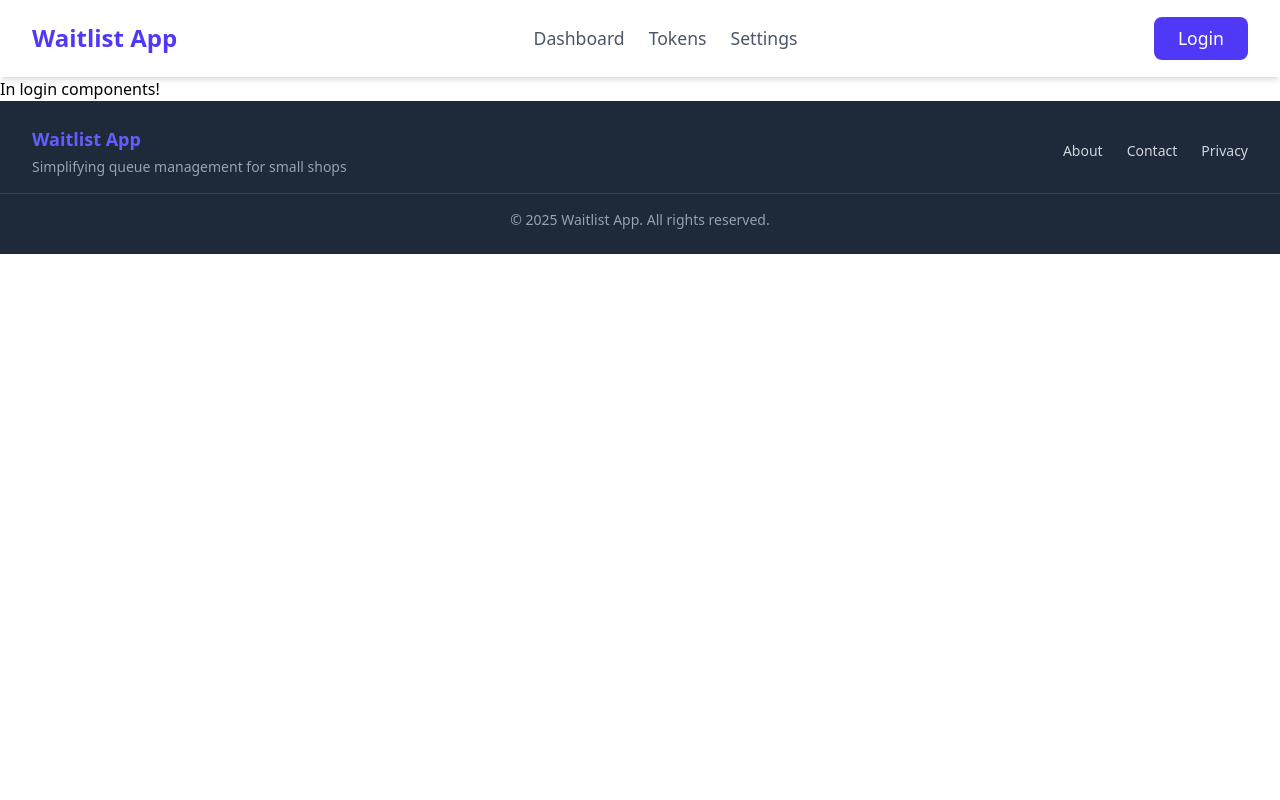
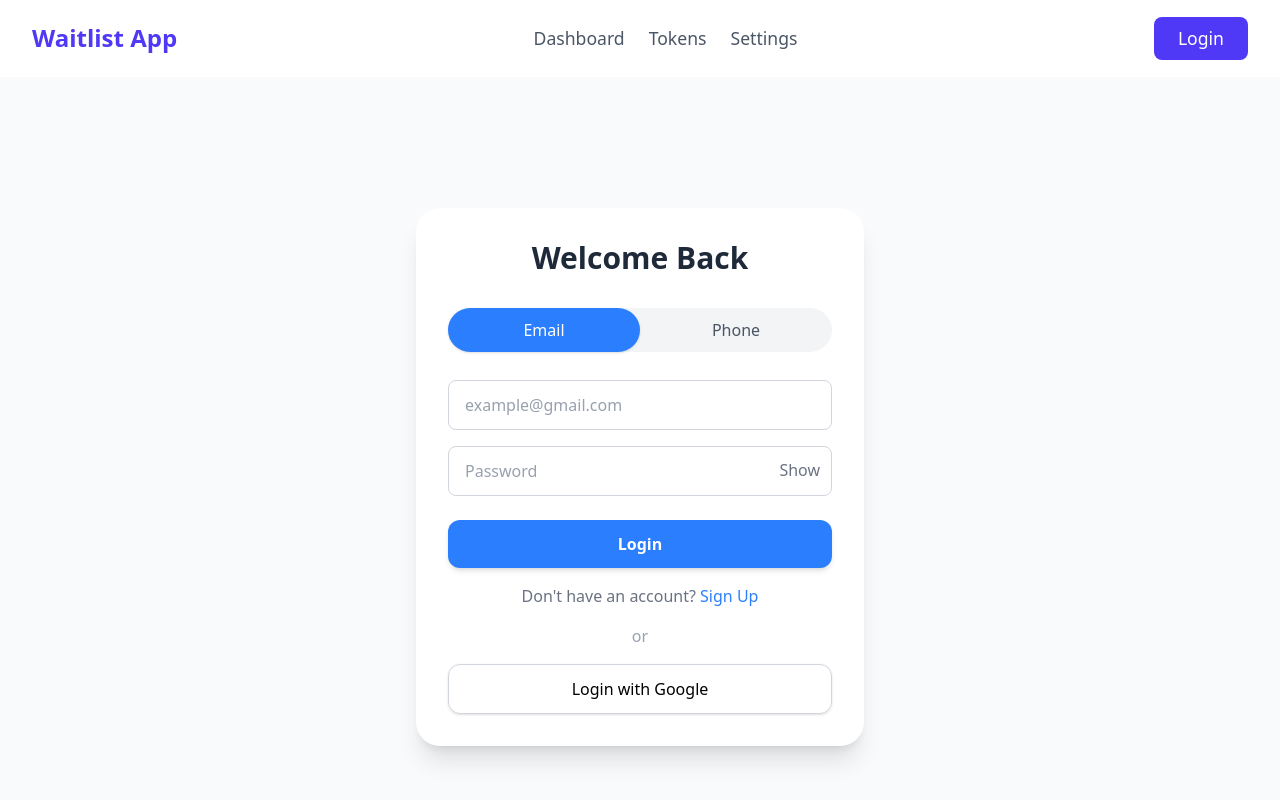
Before and after one commit to priyanshuBS/waitlist-token-system, a React app in the folder frontend/: page /login in a window 1280 px wide. Shown: the top 800 px of the page. Built offline with nearby package versions, Linux system fonts and the light colour scheme; the HTML template or start-up script is replaced by a standard one.

Commit message:
create login and signup components

```diff
--- /dev/null
+++ b/frontend/src/components/UI/Input.jsx
@@ -0,0 +1,44 @@
+const Input = ({
+  label,
+  name,
+  type = "text",
+  value,
+  onChange,
+  placeholder,
+  error,
+  extra,
+}) => {
+  return (
+    <div className="mb-4 w-full relative">
+      {/* Label */}
+      {label && (
+        <label
+          htmlFor={name}
+          className="block text-gray-600 text-sm font-medium mb-1"
+        >
+          {label}
+        </label>
+      )}
+
+      {/* Input */}
+      <input
+        id={name}
+        name={name}
+        type={type}
+        value={value}
+        onChange={onChange}
+        placeholder={placeholder}
+        className={`w-full border rounded-lg px-4 py-3 text-gray-800 placeholder-gray-400 focus:outline-none focus:ring-2 focus:ring-blue-400 focus:border-0 transition
+          ${error ? "border-red-400 focus:ring-red-400" : "border-gray-300"}`}
+      />
+
+      {/* Extra element */}
+      {extra && <div className="absolute right-3 top-3">{extra}</div>}
+
+      {/* Error message */}
+      {error && <p className="text-red-500 text-xs mt-1">{error}</p>}
+    </div>
+  );
+};
+
+export default Input;
--- a/frontend/src/pages/auth/Login.jsx
+++ b/frontend/src/pages/auth/Login.jsx
@@ -1,7 +1,131 @@
+import { useState } from "react";
+import { Link } from "react-router-dom";
+import Input from "../../components/UI/Input";
+
 const Login = () => {
+  const [method, setMethod] = useState("email"); // email or phone
+  const [form, setForm] = useState({
+    email: "",
+    phoneNumber: "",
+    password: "",
+  });
+  const [errors, setErrors] = useState({});
+  const [showPassword, setShowPassword] = useState(false);
+
+  const handleChange = (e) => {
+    const { name, value } = e.target;
+    setForm((prev) => ({ ...prev, [name]: value }));
+  };
+
+  const handleLogin = (e) => {
+    e.preventDefault();
+    // Handle login logic here
+  };
+
+  const handleGoogleLogin = () => {
+    console.log("Login with Google");
+  };
+
   return (
-    <div>
-      <p>In login components!</p>
+    <div className="min-h-screen flex items-center justify-center bg-gray-50 px-4">
+      <div className="w-full max-w-md p-8 bg-white rounded-3xl shadow-xl">
+        <h2 className="text-3xl font-extrabold mb-8 text-center text-gray-800">
+          Welcome Back
+        </h2>
+
+        {/* Email / Phone Toggle */}
+        <div className="flex justify-center mb-7 bg-gray-100 rounded-full">
+          <button
+            type="button"
+            onClick={() => setMethod("email")}
+            className={`flex-1 py-2.5 rounded-full font-medium transition cursor-pointer ${
+              method === "email"
+                ? "bg-blue-500 text-white shadow"
+                : "text-gray-600"
+            }`}
+          >
+            Email
+          </button>
+          <button
+            type="button"
+            onClick={() => setMethod("phone")}
+            className={`flex-1 py-2.5 rounded-full font-medium transition cursor-pointer ${
+              method === "phone"
+                ? "bg-blue-500 text-white shadow"
+                : "text-gray-600"
+            }`}
+          >
+            Phone
+          </button>
+        </div>
+
+        <form onSubmit={handleLogin}>
+          {method === "email" ? (
+            <Input
+              name="email"
+              type="email"
+              value={form.email}
+              onChange={handleChange}
+              placeholder="example@gmail.com"
+              error={errors.email}
+            />
+          ) : (
+            <Input
+              name="phoneNumber"
+              type="tel"
+              value={form.phoneNumber}
+              onChange={handleChange}
+              placeholder="9256870000"
+              error={errors.phoneNumber}
+            />
+          )}
+
+          <Input
+            name="password"
+            type={showPassword ? "text" : "password"}
+            value={form.password}
+            onChange={handleChange}
+            placeholder="Password"
+            error={errors.password}
+            extra={
+              <button
+                type="button"
+                onClick={() => setShowPassword(!showPassword)}
+                className="text-gray-500 font-medium cursor-pointer"
+              >
+                {showPassword ? "Hide" : "Show"}
+              </button>
+            }
+          />
+
+          <button
+            type="submit"
+            className="w-full bg-blue-500 text-white py-3 rounded-xl font-semibold hover:bg-blue-600 shadow-md transition mt-2 cursor-pointer"
+          >
+            Login
+          </button>
+        </form>
+
+        {/* Forgot password */}
+        <p className="text-center text-gray-500 mt-4">
+          Don't have an account?{" "}
+          <Link
+            to="/signup"
+            className="text-blue-500 font-medium hover:underline"
+          >
+            Sign Up
+          </Link>
+        </p>
+
+        <div className="my-4 text-center text-gray-400 font-medium">or</div>
+
+        <button
+          onClick={handleGoogleLogin}
+          className="w-full border border-gray-300 py-3 rounded-xl flex items-center justify-center font-medium hover:bg-gray-100 transition shadow-sm cursor-pointer"
+        >
+          Login with Google
+        </button>
+      </div>
     </div>
   );
 };
--- a/frontend/src/pages/auth/Signup.jsx
+++ b/frontend/src/pages/auth/Signup.jsx
@@ -1,7 +1,138 @@
+import { useState } from "react";
+import { Link } from "react-router-dom";
+import Input from "../../components/UI/Input";
+
 const Signup = () => {
+  const [method, setMethod] = useState("email");
+  const [form, setForm] = useState({
+    fullName: "",
+    email: "",
+    phoneNumber: "",
+    password: "",
+  });
+  const [errors, setErrors] = useState({});
+  const [showPassword, setShowPassword] = useState(false);
+
+  const handleChange = (e) => {
+    const { name, value } = e.target;
+    setForm((prev) => ({ ...prev, [name]: value }));
+  };
+
+  const handleSignup = (e) => {
+    e.preventDefault();
+    //
+  };
+
+  const handleGoogleSignup = () => {
+    console.log("Signup with Google");
+  };
+
   return (
-    <div>
-      <p>IN singup pages!</p>
+    <div className="min-h-screen flex items-center justify-center bg-gray-50 px-4">
+      <div className="w-full max-w-md p-8 bg-white rounded-3xl shadow-xl">
+        <h2 className="text-3xl font-extrabold mb-8 text-center text-gray-800">
+          Create Your Account
+        </h2>
+
+        {/* Email / Phone Toggle */}
+        <div className="flex justify-center mb-7 bg-gray-100 rounded-full">
+          <button
+            type="button"
+            onClick={() => setMethod("email")}
+            className={`flex-1 py-2.5 rounded-full font-medium transition cursor-pointer ${
+              method === "email"
+                ? "bg-blue-500 text-white shadow"
+                : "text-gray-600"
+            }`}
+          >
+            Email
+          </button>
+          <button
+            type="button"
+            onClick={() => setMethod("phone")}
+            className={`flex-1 py-2.5 rounded-full font-medium transition cursor-pointer ${
+              method === "phone"
+                ? "bg-blue-500 text-white shadow"
+                : "text-gray-600"
+            }`}
+          >
+            Phone
+          </button>
+        </div>
+
+        <form onSubmit={handleSignup}>
+          <Input
+            name="fullName"
+            type="text"
+            value={form.fullName}
+            onChange={handleChange}
+            placeholder="Jhon Doe"
+            error={errors.fullName}
+          />
+
+          {method === "email" ? (
+            <Input
+              name="email"
+              type="email"
+              value={form.email}
+              onChange={handleChange}
+              placeholder="example@gmail.com"
+              error={errors.email}
+            />
+          ) : (
+            <Input
+              name="phoneNumber"
+              type="tel"
+              value={form.phoneNumber}
+              onChange={handleChange}
+              placeholder="9256870000"
+              error={errors.phoneNumber}
+            />
+          )}
+
+          <Input
+            name="password"
+            type={showPassword ? "text" : "password"}
+            value={form.password}
+            onChange={handleChange}
+            placeholder="Password"
+            error={errors.password}
+            extra={
+              <button
+                type="button"
+                onClick={() => setShowPassword(!showPassword)}
+                className="text-gray-500 font-medium cursor-pointer"
+              >
+                {showPassword ? "Hide" : "Show"}
+              </button>
+            }
+          />
+
+          <button
+            type="submit"
+            className="w-full bg-blue-500 text-white py-3 rounded-xl font-semibold hover:bg-blue-600 shadow-md transition mt-2 cursor-pointer"
+          >
+            Sign Up
+          </button>
+        </form>
+        {/* Already have account */}
+        <p className="text-center text-gray-500 mt-4">
+          Already have an account?{" "}
+          <Link
+            to="/login"
+            className="text-blue-500 font-medium hover:underline"
+          >
+            Login
+          </Link>
+        </p>
+        <div className="my-4 text-center text-gray-400 font-medium">or</div>
+        <button
+          onClick={handleGoogleSignup}
+          className="w-full border border-gray-300 py-3 rounded-xl flex items-center justify-center font-medium hover:bg-gray-100 transition shadow-sm cursor-pointer"
+        >
+          Sign up with Google
+        </button>
+      </div>
     </div>
   );
 };
```
